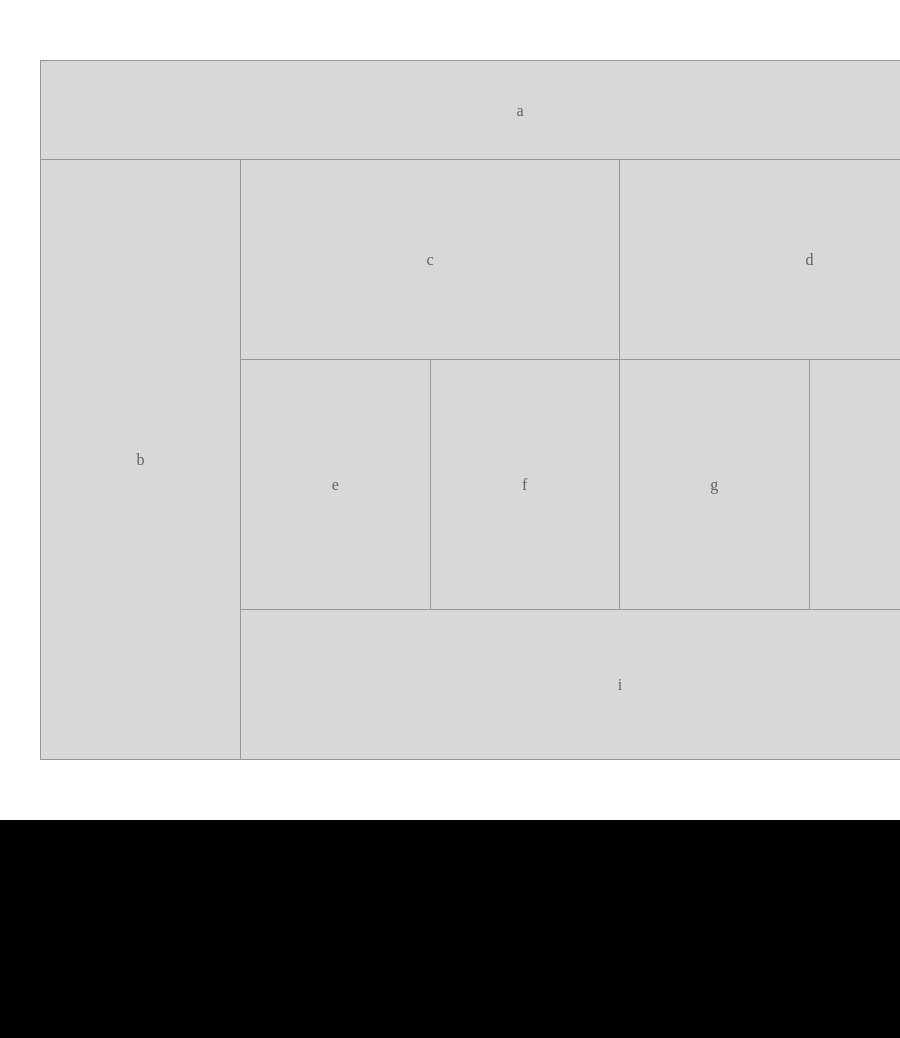
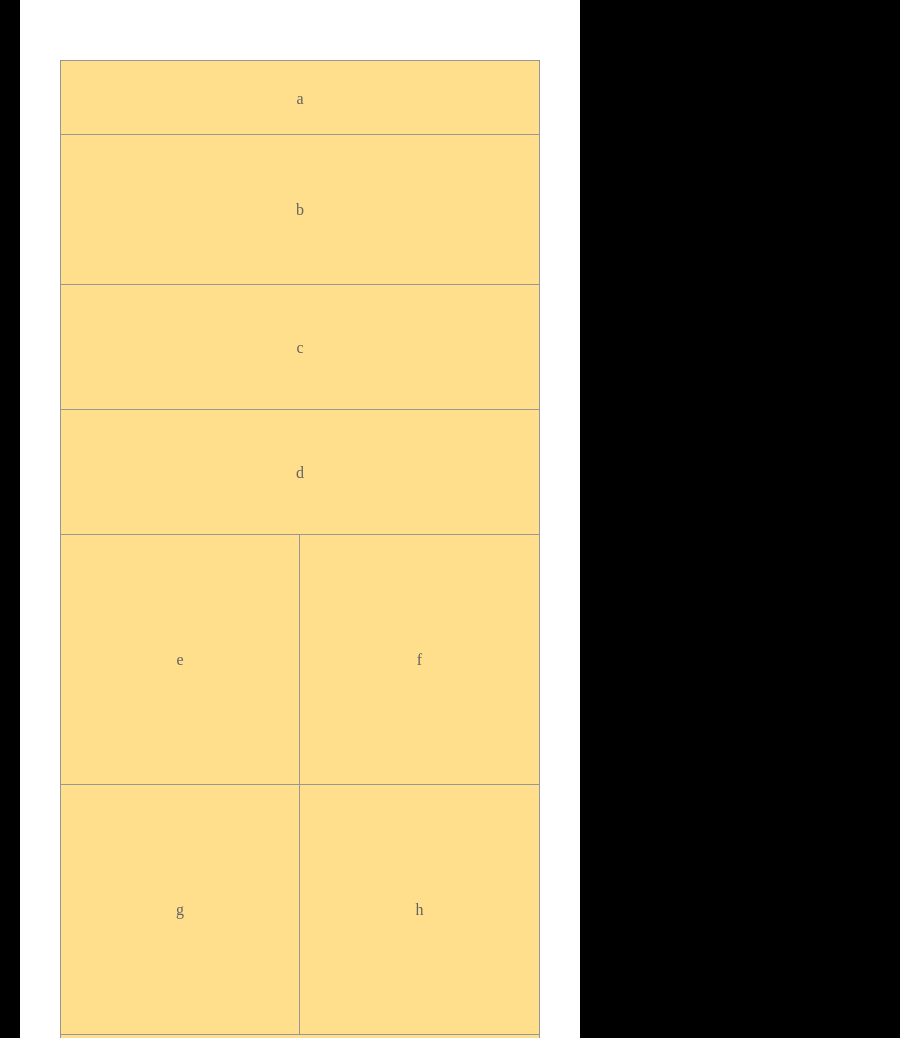
Before and after one commit to ibrahimBanat/301-lab-01, a plain HTML site: page index.html in a window 600 px wide. Shown: the top 1038 px of the page, 900 px wide, since content can reach past the window. Before the commit the page ends 820 px from the top, so only its background shows below. Drawn offline with Linux system fonts and the light colour scheme.

Commit message:
finishing the mobile view styles

```diff
--- a/css/layout.css
+++ b/css/layout.css
@@ -57,3 +57,59 @@ main section {
 .h {
   float: left;
 }
+
+@media (min-width: 480px) and (max-width: 767px) {
+  .app--wrapper {
+    width: calc(480px + 80px);
+    margin: 0 auto;
+    padding: 60px 40px;
+    height: 100%;
+    overflow: hidden;
+  }
+  .app {
+    width: 480px;
+    margin: auto;
+  }
+  main section {
+    width: 100%;
+  }
+
+  .upper--section {
+    height: 250px;
+  }
+  .upper--section div {
+    width: 100%;
+    line-height: 125px;
+  }
+
+  .c {
+    height: 50%;
+  }
+
+  .d {
+    height: 50%;
+  }
+
+  .down--section {
+    height: 500px;
+  }
+  .down--section div {
+    height: calc(100% / 2);
+    width: calc(100% / 2);
+    line-height: 250px;
+  }
+
+  .e {
+    float: left;
+  }
+  .f {
+    float: right;
+  }
+  /* .g {
+
+    float: left;
+  }
+  .h {
+    float: left;
+  } */
+}
--- a/css/module.css
+++ b/css/module.css
@@ -29,3 +29,32 @@ footer {
   width: 100%;
   line-height: 150px;
 }
+
+@media (min-width: 480px) and (max-width: 767px) {
+  header {
+    width: 100%;
+    text-align: center;
+    line-height: 75px;
+
+    height: 75px;
+  }
+  aside {
+    width: 100%;
+    height: 150px;
+
+    text-align: center;
+    line-height: 150px;
+  }
+  main {
+    height: 830px;
+
+    width: 100%;
+    text-align: center;
+  }
+  footer {
+    clear: both;
+    height: 80px;
+    width: 100%;
+    line-height: 80px;
+  }
+}
--- a/css/theme.css
+++ b/css/theme.css
@@ -50,3 +50,36 @@ main section {
 .down--section div:not(.h) {
   border-right: 1px solid var(--border);
 }
+
+@media (min-width: 480px) and (max-width: 767px) {
+  :root {
+    --back: #ffde8c;
+  }
+  header {
+    background-color: var(--back);
+    border: 1px solid var(--border);
+  }
+
+  aside {
+    background-color: var(--back);
+    border: 1px solid var(--border);
+    border-top: none;
+  }
+
+  main {
+    background-color: var(--back);
+    border: 1px solid var(--border);
+    border-top: none;
+  }
+  .upper--section div:not(.d) {
+    border-bottom: 1px solid var(--border);
+    border-right: none;
+  }
+  .f {
+    border-right: none !important;
+  }
+  .e,
+  .f {
+    border-bottom: 1px solid var(--border);
+  }
+}
```
